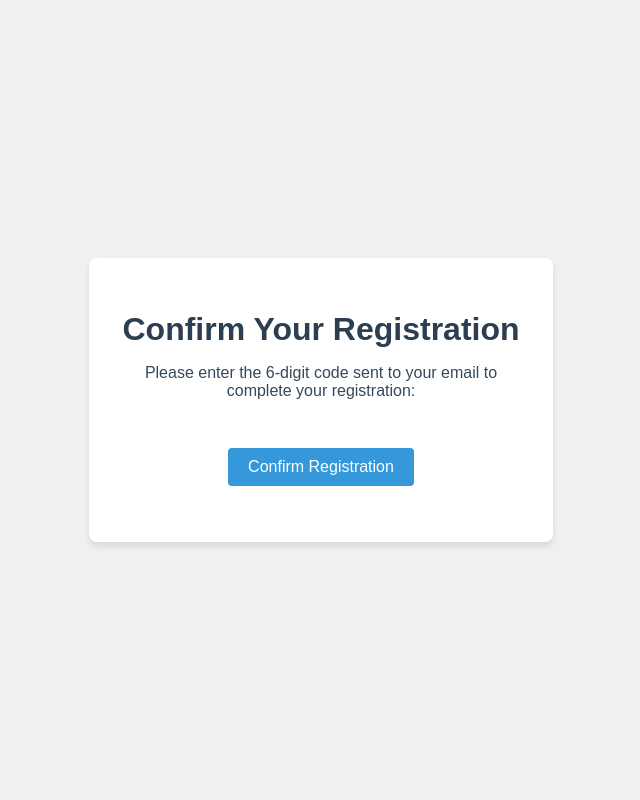
After one commit to nursats/online-shop, a Django app: template users/templates/users/confirm.html in a window 1280 px wide. The commit adds this page. Shown: the whole page, without its empty margins (319-959 px from the left). Run offline with Django 4.2, Linux system fonts and the light colour scheme; the template is opened without the code that fills it, so the values that code supplies are empty.

Commit message:
fixed bug

```diff
--- a/users/forms.py
+++ b/users/forms.py
@@ -39,7 +39,7 @@ class UserRegistrationForm(UserCreationForm):
     first_name = forms.CharField()
     last_name = forms.CharField()
     username = forms.CharField()
-    email = forms.CharField()
+    email = forms.EmailField(max_length=200, help_text='Required')
     password1 = forms.CharField()
     password2 = forms.CharField()
 
--- /dev/null
+++ b/users/templates/users/acc_active_email.html
@@ -0,0 +1,5 @@
+{% autoescape off %}
+Hi {{ user.username }},
+Please click on the link to confirm your registration,
+http://{{ domain }}{% url 'users:activate' uidb64=uid token=token %}
+{% endautoescape %}
--- /dev/null
+++ b/users/templates/users/confirm.html
@@ -0,0 +1,80 @@
+<html><head><base href="https://websim.ai/confirm-registration/">
+    <title>Registration Confirmation | WebSim</title>
+    <meta charset="UTF-8">
+    <meta name="viewport" content="width=device-width, initial-scale=1.0">
+    <style>
+        body {
+            font-family: 'Arial', sans-serif;
+            background-color: #f0f0f0;
+            display: flex;
+            justify-content: center;
+            align-items: center;
+            height: 100vh;
+            margin: 0;
+        }
+        .container {
+            background-color: white;
+            border-radius: 8px;
+            box-shadow: 0 4px 6px rgba(0, 0, 0, 0.1);
+            padding: 2rem;
+            text-align: center;
+            max-width: 400px;
+            width: 90%;
+        }
+        h1 {
+            color: #2c3e50;
+            margin-bottom: 1rem;
+        }
+        p {
+            color: #34495e;
+            margin-bottom: 1.5rem;
+        }
+        .code-input {
+            display: flex;
+            justify-content: center;
+            margin-bottom: 1.5rem;
+        }
+        .code-input input {
+            width: 40px;
+            height: 50px;
+            font-size: 24px;
+            text-align: center;
+            margin: 0 5px;
+            border: 2px solid #3498db;
+            border-radius: 4px;
+        }
+        .submit-btn {
+            background-color: #3498db;
+            color: white;
+            border: none;
+            padding: 10px 20px;
+            font-size: 16px;
+            border-radius: 4px;
+            cursor: pointer;
+            transition: background-color 0.3s;
+        }
+        .submit-btn:hover {
+            background-color: #2980b9;
+        }
+        .message {
+            margin-top: 1rem;
+            font-weight: bold;
+        }
+        .success {
+            color: #27ae60;
+        }
+        .error {
+            color: #c0392b;
+        }
+    </style>
+    </head>
+    <body>
+        <div class="container">
+            <h1>Confirm Your Registration</h1>
+            <p>Please enter the 6-digit code sent to your email to complete your registration:</p>
+            <div class="code-input" id="codeInputContainer"></div>
+            <button class="submit-btn" onclick="validateCode()">Confirm Registration</button>
+            <p class="message" id="message"></p>
+        </div>
+    </body>
+    </html>
--- a/users/urls.py
+++ b/users/urls.py
@@ -11,5 +11,6 @@ urlpatterns = [
     path('users-cart/', views.users_cart, name='users_cart'),
     path('logout/', views.logout, name='logout'),
 
+    path('activate/<uidb64>/<token>/', views.activate, name='activate'),
 
 ]
```
Also changed, not shown: app/celery.py (added, +10 -0 lines), app/settings.py (+12 -1 lines), carts/templates/carts/includes/included_cart.html (+0 -79 lines), docker-compose.yml (added, +35 -0 lines), users/tasks.py (added, +11 -0 lines), users/test_smtp.py (added, +13 -0 lines), users/token.py (added, +9 -0 lines), users/views.py (+46 -9 lines), 2 other files.
